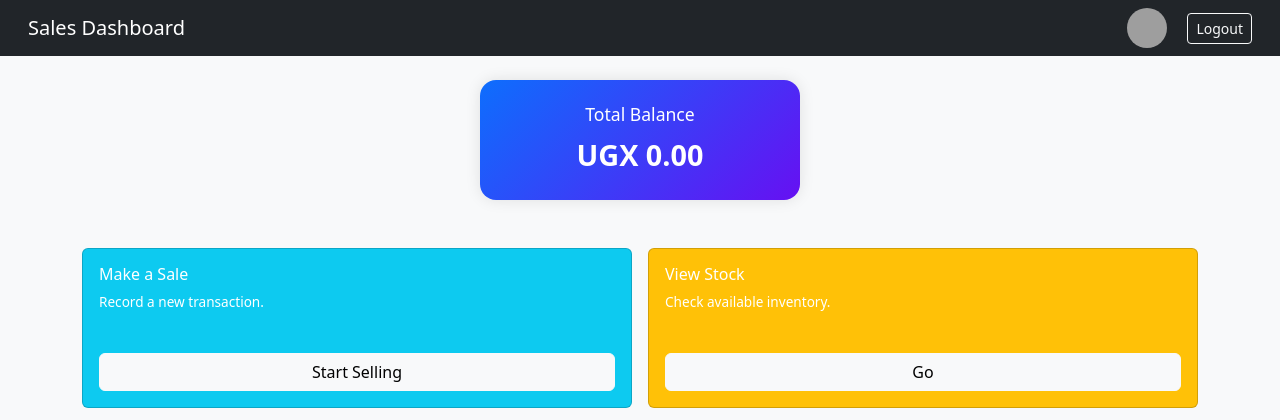
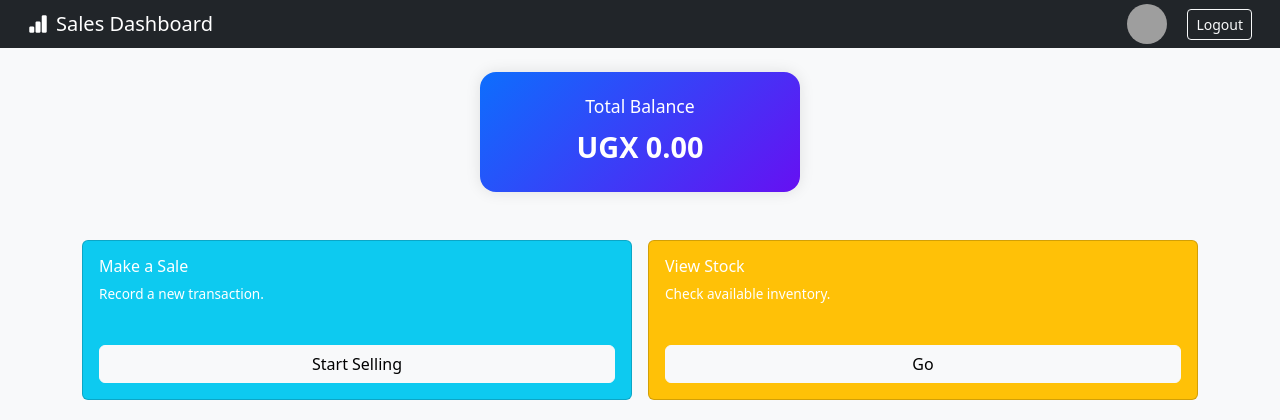
Before and after one commit to sejjtechnologies/shop_system, a Flask app: page /sales/dashboard in a window 1280 px wide. Shown: the top 420 px of the page. Run offline with Flask 3, Linux system fonts and the light colour scheme; the visitor is signed in with stand-in values (Sample User, id 1); grey boxes are pictures that could not be loaded.

Commit message:
Added bar-chart icon to Sales Dashboard heading and reduced navbar height

```diff
--- a/templates/Sales_Clerk/dashboard.html
+++ b/templates/Sales_Clerk/dashboard.html
@@ -4,7 +4,13 @@
   <meta charset="UTF-8">
   <title>Sales Clerk Dashboard</title>
   <meta name="viewport" content="width=device-width, initial-scale=1">
+
+  <!-- Bootstrap CSS -->
   <link href="https://cdn.jsdelivr.net/npm/bootstrap@5.3.0/dist/css/bootstrap.min.css" rel="stylesheet">
+
+  <!-- Bootstrap Icons -->
+  <link href="https://cdn.jsdelivr.net/npm/bootstrap-icons@1.10.5/font/bootstrap-icons.css" rel="stylesheet">
+
   <style>
     body {
       font-family: system-ui, sans-serif;
@@ -24,6 +30,9 @@
     }
     .navbar-brand {
       font-size: 1.25rem;
+      display: flex;
+      align-items: center;
+      gap: 8px;
     }
     .balance-card {
       max-width: 320px;
@@ -72,10 +81,12 @@
 <body class="bg-light">
 
   <!-- Top Navbar -->
-  <nav class="navbar navbar-dark bg-dark px-3 py-2">
+  <nav class="navbar navbar-dark bg-dark px-3 py-1">
     <div class="container-fluid d-flex justify-content-between align-items-center flex-wrap">
       <div class="d-flex align-items-center">
-        <span class="navbar-brand mb-0">Sales Dashboard</span>
+        <span class="navbar-brand mb-0">
+          <i class="bi bi-bar-chart-fill"></i> Sales Dashboard
+        </span>
       </div>
       <div class="user-info">
         {% if profile_image %}
```
